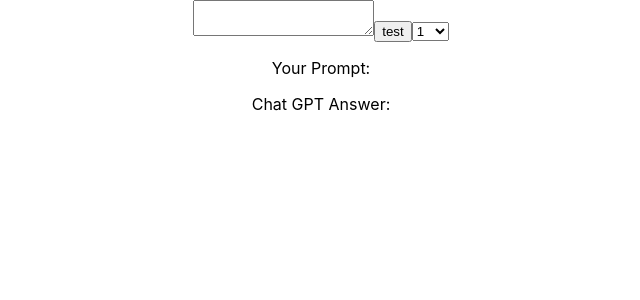
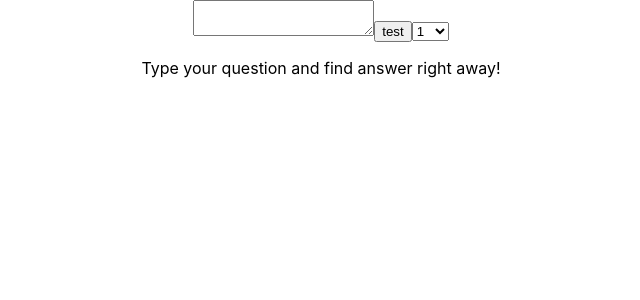
Before and after one commit to MikoZagrodzki/TweetingAntFront, a React (Create React App) app: page / in a window 1280 px wide. Shown: the top 300 px of the page, without its empty margins (319-959 px from the left). Built offline with nearby package versions, Linux system fonts and the light colour scheme.

Commit message:
added conditional to p tags for display

```diff
--- a/src/App.js
+++ b/src/App.js
@@ -129,8 +129,15 @@ function App() {
         <option value="9">9</option>
         <option value="10">10</option>
       </select>
-      <p>Your Prompt: {responseArray[0]}</p>
-      <p>Chat GPT Answer: {responseArray.slice(1)}</p>
+      {responseArray.length > 0 ? (
+        <div>
+        <p>Your Prompt: {responseArray[0]}</p>
+        <p>Chat GPT Answer: {responseArray.slice(1)}</p>
+        </div>
+      ) : (
+        <p>Type your question and find answer right away!</p>
+      )}
+
     </div>
   );
 }
```
